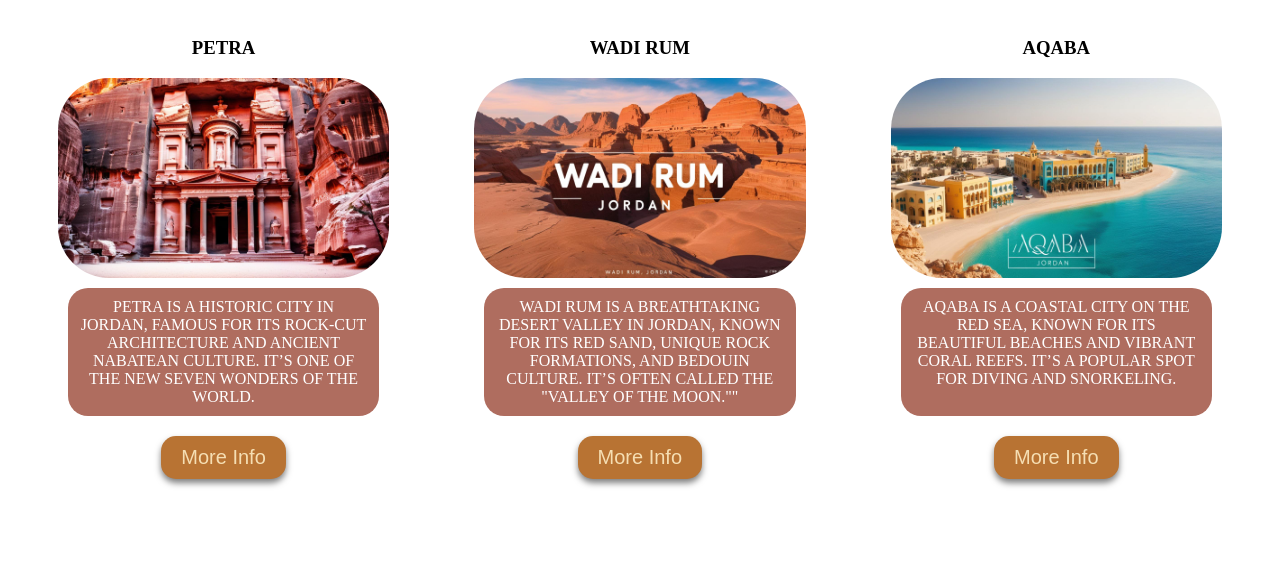
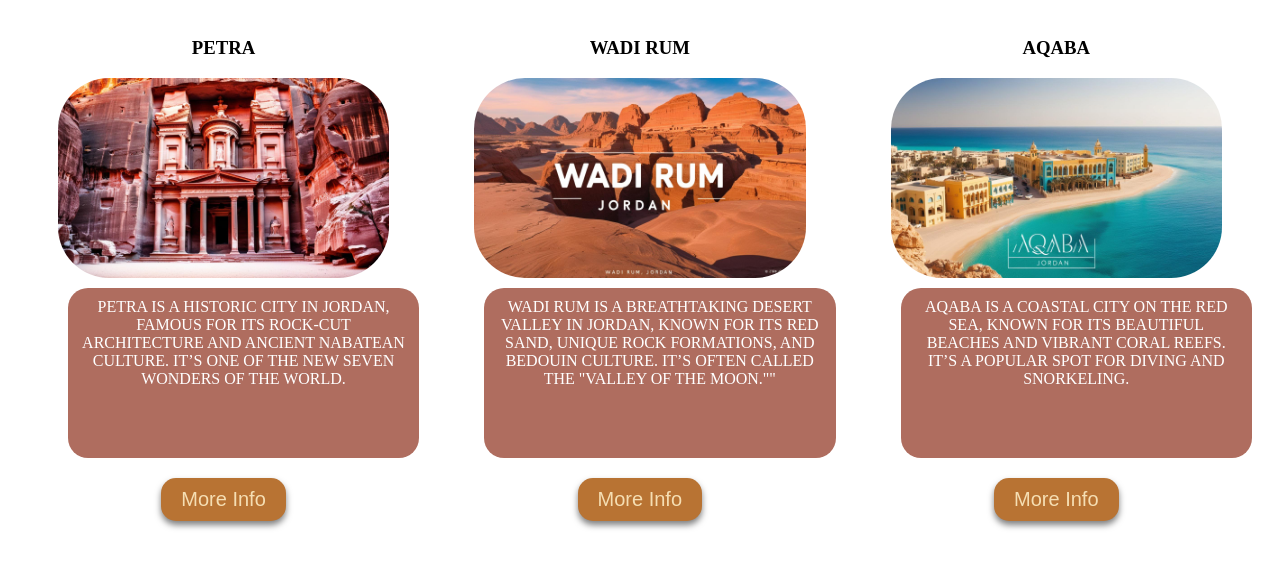
Before and after one commit to mohammad2001ah/myPage, a plain HTML site: page index.html in a window 1280 px wide. Shown: the part 140-701 px from the top of the page. Drawn offline with Linux system fonts and the light colour scheme.

Commit message:
Update style.css

```diff
--- a/style.css
+++ b/style.css
@@ -39,6 +39,8 @@ img{
     margin: 10px;
     color: white;
     flex-grow: 1;
+    height:150px;
+    width:100%
 }
 button{
     background-color: #b87333;
```
